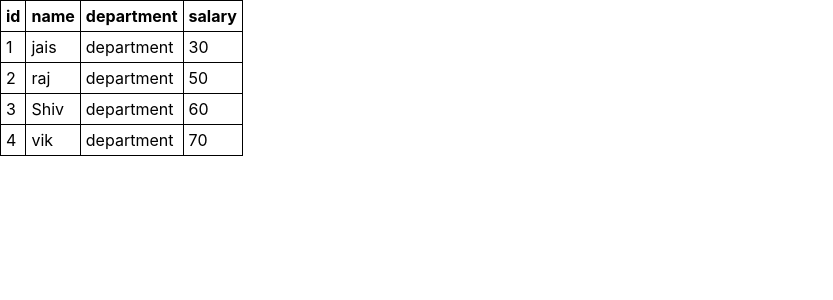
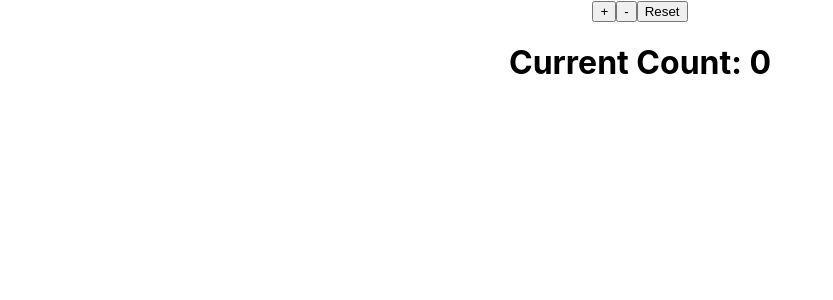
Before and after one commit to pandey333/ReactWork, a React (Create React App) app in the folder my-app/: page / in a window 1280 px wide. Shown: the top 300 px of the page, without its empty margins (0-833 px from the left). Built offline with nearby package versions, Linux system fonts and the light colour scheme.

Commit message:
created counter

```diff
--- a/my-app/src/App.js
+++ b/my-app/src/App.js
@@ -1,9 +1,17 @@
 import React from "react";
 
-import "./App.css";
-import Table from "./functional/table.jsx";
+import Counter2 from "./functional/counterComponent";
+ import "./App.css";
+// import Table from "./functional/table.jsx";
+// function App() {
+//   return <Table />;
+// }
 function App() {
-  return <Table />;
+  return (
+    <div className="App">
+      <Counter2/>
+    </div>
+  );
 }
 
 export default App;
--- /dev/null
+++ b/my-app/src/functional/counterComponent.jsx
@@ -0,0 +1,43 @@
+import React from "react";
+class Counter2 extends React.Component {
+    constructor(props) {
+      super(props);
+      this.state = {
+        count: 0
+      };
+    }
+
+    // change code below this line
+
+    increment() {
+      this.setState({
+        count: this.state.count + 1
+      });
+    };
+
+    decrement() {
+      this.setState({
+        count: this.state.count - 1
+      });
+    };
+
+    reset() {
+      this.setState({
+        count: 0
+      });
+    };
+
+    // change code above this line
+    render() {
+      return (
+
+     <div>
+     <button className='inc' onClick={(e) => this.increment(e)}>+</button>
+      <button className='dec' onClick={(e) => this.decrement(e)}>-</button>
+      <button className='reset' onClick={(e) => this.reset(e)}>Reset</button>
+      <h1>Current Count: {this.state.count}</h1>
+    </div>
+      );
+    }
+  };
+  export default Counter2;
```
Also changed, not shown: my-app/src/functional/counter.jsx (added, +28 -0 lines).
